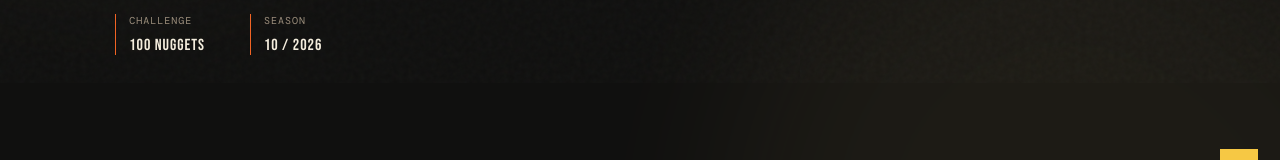
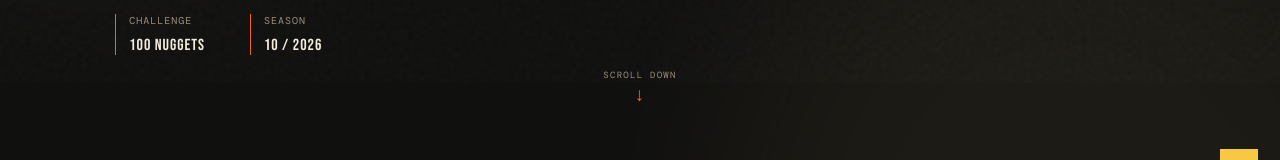
Before and after one commit to daveg1/nugget-challenge, a React (Vite) app: page / in a window 1280 px wide. Shown: the part 717-877 px from the top of the page. Built offline with nearby package versions, Linux system fonts and the light colour scheme.

Commit message:
feat: add scroll indicator to hero

```diff
--- a/src/components/Hero.tsx
+++ b/src/components/Hero.tsx
@@ -1,4 +1,7 @@
+import { useEffect, useState } from "react";
 import { NuggetBox } from "./NuggetBox";
+
+const SCROLL_INDICATOR_THRESHOLD = 80;
 
 type HeroProps = {
   isBoxOpen: boolean;
@@ -7,6 +10,26 @@ type HeroProps = {
 };
 
 export function Hero({ isBoxOpen, boxHint, onToggleBox }: HeroProps) {
+  const [
+    hasScrolledPastIndicatorThreshold,
+    setHasScrolledPastIndicatorThreshold,
+  ] = useState(false);
+
+  useEffect(() => {
+    const handleScroll = () => {
+      setHasScrolledPastIndicatorThreshold(
+        window.scrollY >= SCROLL_INDICATOR_THRESHOLD,
+      );
+    };
+
+    handleScroll();
+    window.addEventListener("scroll", handleScroll, { passive: true });
+
+    return () => {
+      window.removeEventListener("scroll", handleScroll);
+    };
+  }, []);
+
   return (
     <section className="hero">
       <div className="hero-copy">
@@ -54,6 +77,16 @@ export function Hero({ isBoxOpen, boxHint, onToggleBox }: HeroProps) {
         </div>
         <p className="box-hint">{boxHint}</p>
       </div>
+
+      <div
+        className={`scroll-indicator${
+          hasScrolledPastIndicatorThreshold ? " is-hidden" : ""
+        }`}
+        aria-hidden="true"
+      >
+        <span>SCROLL DOWN</span>
+        <span className="scroll-indicator-arrow">↓</span>
+      </div>
     </section>
   );
 }
--- a/src/styles.css
+++ b/src/styles.css
@@ -147,11 +147,15 @@ main {
   margin: auto;
 }
 .hero {
+  position: relative;
   min-height: 650px;
   padding: 85px 9vw 70px;
   display: grid;
   grid-template-columns: 1fr 1fr;
   align-items: center;
+}
+.scroll-indicator {
+  display: none;
 }
 .eyebrow {
   color: var(--orange);
@@ -456,7 +460,6 @@ h2 span {
     position: relative;
     display: flex;
     flex-direction: column;
-    min-height: 300px;
     padding: 19px 17px 17px;
     border: 1px solid var(--line);
     overflow: hidden;
@@ -544,7 +547,7 @@ h2 span {
   & .stack-area {
     position: relative;
     width: 100%;
-    height: 112px;
+    height: 90px;
     display: flex;
     align-items: end;
     justify-content: center;
@@ -651,7 +654,7 @@ h2 span {
   transform: translateY(0);
 }
 
-@media (max-width: 760px) {
+@media (max-width: 759px) {
   .site-header {
     padding: 19px 5vw;
   }
@@ -724,7 +727,6 @@ h2 span {
       display: grid;
       grid-template-columns: minmax(0, 1.3fr) 150px minmax(52px, 0.45fr);
       align-items: center;
-      min-height: 145px;
       padding: 12px 8px;
       border: 0;
       border-top: 1px solid var(--line);
@@ -735,7 +737,7 @@ h2 span {
 
       & > .stack-area {
         width: 120px;
-        height: 100px;
+        height: 90px;
         margin: 0;
         transform: translateY(-1rem);
       }
@@ -790,3 +792,54 @@ h2 span {
     }
   }
 }
+
+@media (min-width: 760px) {
+  .site-header {
+    min-height: 104px;
+  }
+
+  .hero {
+    min-height: calc(100vh - 104px);
+  }
+
+  .scroll-indicator {
+    position: absolute;
+    bottom: 24px;
+    left: 50%;
+    display: flex;
+    flex-direction: column;
+    align-items: center;
+    gap: 7px;
+    color: var(--muted);
+    font: 9px var(--mono);
+    letter-spacing: 0.14em;
+    transform: translateX(-50%);
+    animation: scroll-indicator-bob 1.8s ease-in-out infinite;
+    transition:
+      opacity 0.25s ease,
+      visibility 0.25s ease;
+  }
+
+  .scroll-indicator.is-hidden {
+    visibility: hidden;
+    opacity: 0;
+    pointer-events: none;
+  }
+
+  .scroll-indicator-arrow {
+    color: var(--orange);
+    font-size: 19px;
+    line-height: 0.7;
+  }
+}
+
+@keyframes scroll-indicator-bob {
+  0%,
+  100% {
+    transform: translate(-50%, 0);
+  }
+
+  50% {
+    transform: translate(-50%, 5px);
+  }
+}
```
